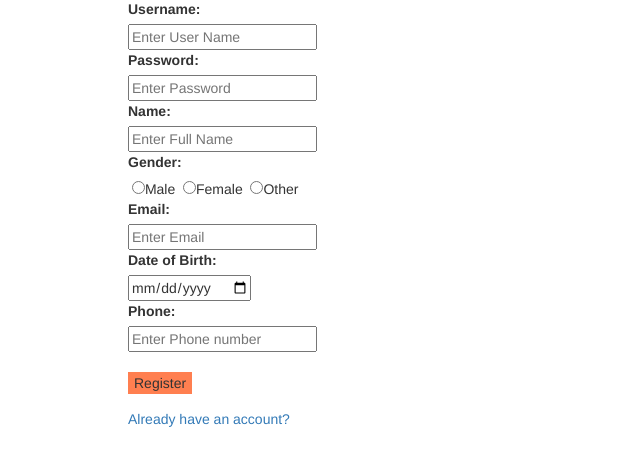
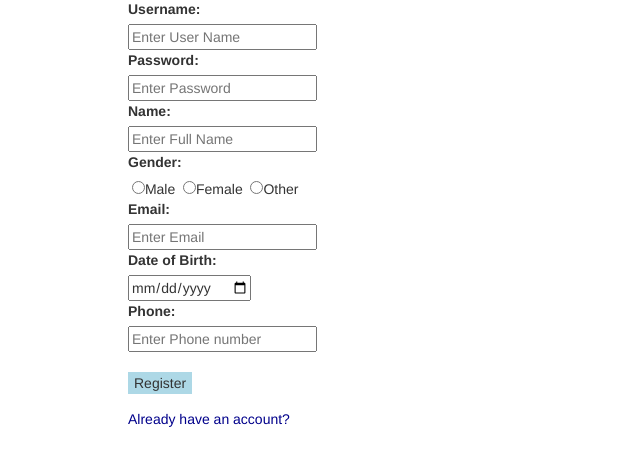
Before and after one commit to KajolAch/BookReview, a Node server app: page /register in a window 1280 px wide; the page is wider, and only the part inside the window is pictured. Shown: the part 321-787 px from the top of that part, without its empty margins (0-640 px from the left). Run offline with Node 20, Linux system fonts and the light colour scheme; some libraries are stand-ins or nearby versions.

Commit message:
tota11y working perfect for all except book info and reviewrating page

```diff
--- a/public/css/style.css
+++ b/public/css/style.css
@@ -80,10 +80,28 @@ li a:hover {
   border-right: 1mm black solid;
 }
 
+.linkclass{
+  color: darkblue;
+}
+
+.linkclasses{
+  color: black;
+}
+
+
 .input{
   width :870px;
   height: 70px;
   /* overflow-y: scroll; */
+}
+
+/* .moredetails{
+     color: darkblue;
+} */
+
+.buttonclass{
+  background-color: lightblue;
+
 }
 
 .comment{
@@ -131,10 +149,10 @@ li a:hover {
 
 .logout{
     margin-left: 10%;
-    background-color: coral;
-    color: black;
+    background-color: lightblue;
+    color: white;
     padding: 14px 25px;
-    text-emphasis-color: black;
+    text-emphasis-color: white;
     text-align: center;
     text-decoration: none;
     display: inline-block;
--- a/public/js/displayBook.js
+++ b/public/js/displayBook.js
@@ -27,12 +27,14 @@
                       for(i=0;i<response.items.length;i++){
                           console.log(response.items[i].volumeInfo.title);
 
-                         title=$('<h5 id="title">'+response.items[i].volumeInfo.title + '</h5>');
-                         author=$('<h5 id="authors">'+response.items[i].volumeInfo.authors + '</h5>');
+                         title=$('<h3 id="title">'+response.items[i].volumeInfo.title + '</h3>');
+                         author=$('<h3 id="authors">'+response.items[i].volumeInfo.authors + '</h3>');
                          if(response.items[i].volumeInfo.hasOwnProperty('imageLinks')){
-                         img=$('<img src='+response.items[i].volumeInfo.imageLinks.smallThumbnail +'></img><br>');
+                         img=$('<img src='+response.items[i].volumeInfo.imageLinks.smallThumbnail +' alt= "bookcovers"></img><br>');
                           }
-                         link=$('<a href="/bookinfo/'+response.items[i].id +'">More Details</a>')
+
+                         link=$('<a href="/bookinfo/'+response.items[i].id +' class="linkclass">More Details</a>')
+
                            // let listItem=title;
                          //$("#BookList").append(listItem);
                          title.appendTo("#BookList");
--- a/views/pages/login.handlebars
+++ b/views/pages/login.handlebars
@@ -13,7 +13,7 @@
             <input type="password" id = 'password' placeholder = 'password' name = 'password' required><br>
             <br>
             <br>
-            <button type = "submit" value="submit">Login</button>
+            <button type = "submit" class= "buttonclass" value="submit">Login</button>
             </form>
 
     </div>
--- a/views/pages/logout.handlebars
+++ b/views/pages/logout.handlebars
@@ -3,7 +3,7 @@
         <h2>Logged out successfully!</h2>
     </div><br>
     <div class = "logout">
-        <a href = '/login'> Back to the Login Page</a>
+        <a class = "linkclasses" href = '/login'> Back to the Login Page</a>
     </div>
 
 </article>
--- a/views/pages/register.handlebars
+++ b/views/pages/register.handlebars
@@ -33,7 +33,7 @@
           <label for="inputPhone">Phone:</label><br>
           <input type = "number" id="inputPhone" name = "phone" placeholder="Enter Phone number"><br>
           <br>
-          <button type = "submit" value="submit">Register</button>
+          <button type = "submit" class = "buttonclass" value="submit">Register</button>
 
           </div>
         </form>
@@ -47,6 +47,6 @@
           </p>
           {{/if}}
 
-            <a href='/login'>Already have an account?</a>
+            <a class = "linkclass" href='/login'>Already have an account?</a>
       </div>
 </article>
--- a/views/pages/search.handlebars
+++ b/views/pages/search.handlebars
@@ -12,9 +12,11 @@
                     <div id="custom-search-input">
                         <div class="input-group col-md-12">
                         {{!-- <input type="hidden" value={{userId}} name="userId"/> --}}
+                            <label for = "BookName"></label>
                             <input type="text" name="BookName" class="form-control input-lg" id="BookName" placeholder="Books" />
                             <span class="input-group-btn">
-                                <button class="btn btn-info btn-lg" type="submit">
+                                <label for = "buttons"></label>
+                                <button class="btn btn-info btn-lg" type="submit" id= "buttons">
                                     <i class="glyphicon glyphicon-search"></i>
                                 </button>
                             </span>
```
